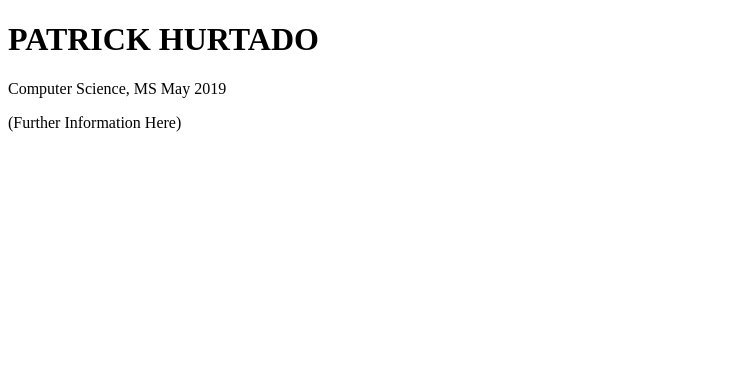
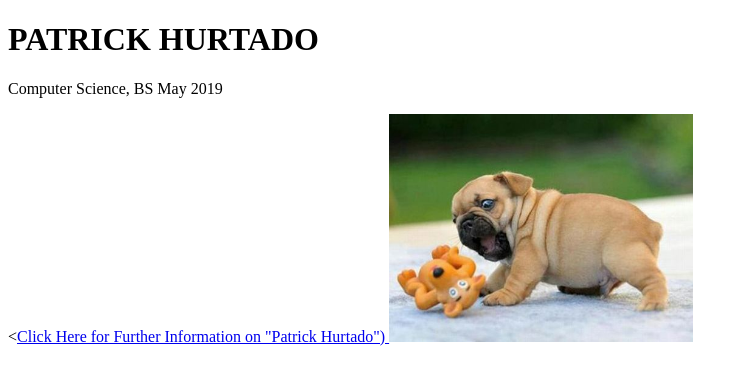
Before and after one commit to phurtad2/phurtad2.github.io, a plain HTML site: page index.html in a window 1280 px wide. Shown: the whole page, without its empty margins (0-748 px from the left). Drawn offline with Linux system fonts and the light colour scheme.

Commit message:
Added Link and Picture

```diff
--- a/index.html
+++ b/index.html
@@ -6,7 +6,10 @@
 </head>
 <body>
   <h1>PATRICK HURTADO</h1>
-  <p>Computer Science, MS May 2019</p>
-  <p>(Further Information Here)</p>
+  <p>Computer Science, BS May 2019</p>
+  <<a href="https://www.google.com/search?q=patrick+hurtado&oq=patrick+hurtado&aqs=chrome..69i57j69i61l2.1812j0j4&sourceid=chrome&es_sm=122&ie=UTF-8">Click Here for Further Information on "Patrick Hurtado")
+
+  <img src="cute-pug.jpg" alt="Mountain View" style="width:304px;height:228px;">
+
 </body>
 </html>
```
Also changed, not shown: cute-pug.jpg (added).
